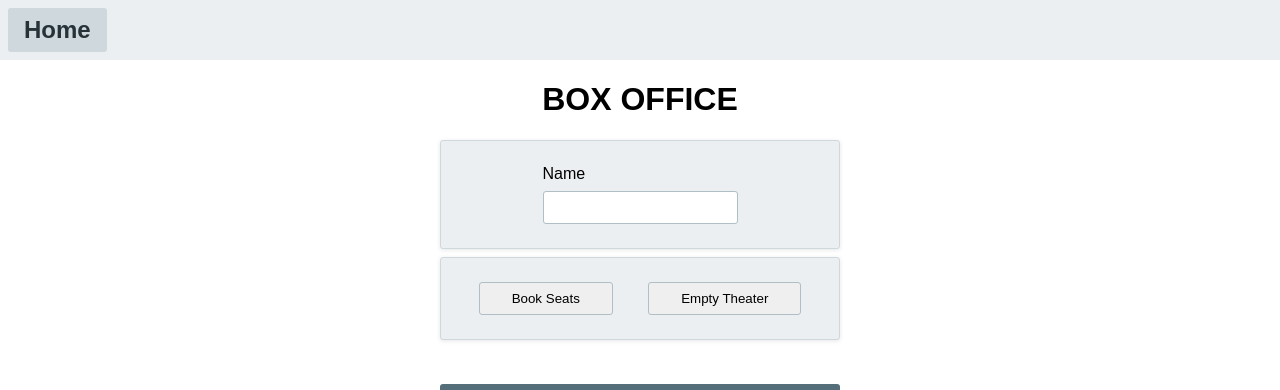
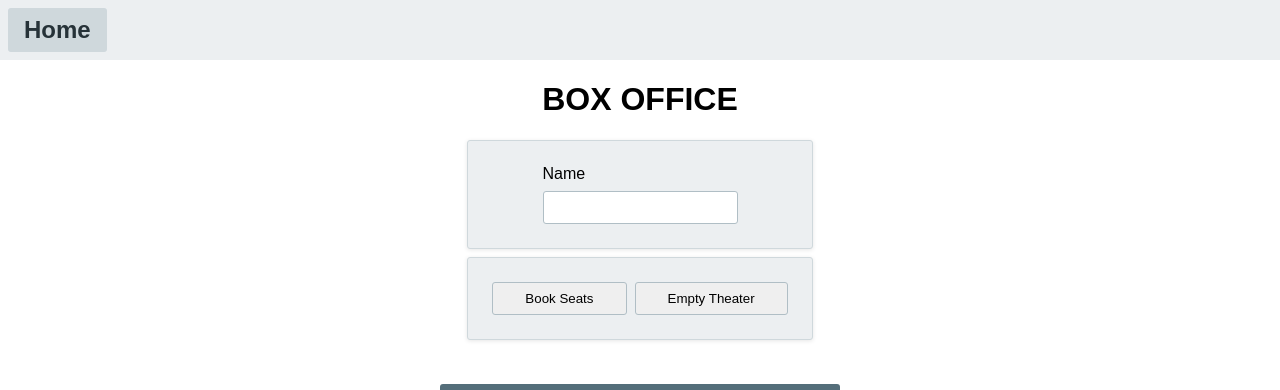
Before and after one commit to duckyb/sviluppo-servizi-web-2022, an Angular app: page /1 in a window 1280 px wide. Shown: the top 390 px of the page. Built offline with nearby package versions, Linux system fonts and the light colour scheme; no server answers.

Commit message:
Refactor theater-actions into component

```diff
--- a/src/app/app.module.ts
+++ b/src/app/app.module.ts
@@ -8,13 +8,15 @@ import { AppComponent } from './app.component';
 import { TheaterComponent } from './theater/theater.component';
 import { TheaterLayoutComponent } from './theater-layout/theater-layout.component';
 import { SelectionLayoutComponent } from './selection-layout/selection-layout.component';
+import { TheaterActionsComponent } from './theater-actions/theater-actions.component';
 
 @NgModule({
   declarations: [
     AppComponent,
     TheaterComponent,
     TheaterLayoutComponent,
-    SelectionLayoutComponent
+    SelectionLayoutComponent,
+    TheaterActionsComponent
   ],
   imports: [
     BrowserModule,
--- /dev/null
+++ b/src/app/theater-actions/theater-actions.component.scss
@@ -0,0 +1,7 @@
+@import '../styles/variables.scss';
+
+.theater-actions__buttons {
+    display: flex;
+    gap: $space;
+    justify-content: space-around;
+}
--- /dev/null
+++ b/src/app/theater-actions/theater-actions.component.ts
@@ -0,0 +1,15 @@
+import { Component, EventEmitter, Output } from '@angular/core';
+
+@Component({
+  selector: 'theater-actions',
+  template: `
+    <div class="theater-actions__buttons card">
+      <button (click)="saveSeats.emit()">Book Seats</button>
+      <button (click)="resetSeats.emit()">Empty Theater</button>
+    </div>`,
+  styleUrls: ['./theater-actions.component.scss']
+})
+export class TheaterActionsComponent {
+  @Output() saveSeats = new EventEmitter();
+  @Output() resetSeats = new EventEmitter();
+}
--- a/src/app/theater-layout/theater-layout.component.html
+++ b/src/app/theater-layout/theater-layout.component.html
@@ -13,10 +13,10 @@
                 id="username">
             </div>
         </div>
-        <div class="theater-layout__actions-buttons card">
-            <button (click)="saveSelectedSeats()">Book Seats</button>
-            <button (click)="resetTheather()">Empty Theater</button>
-        </div>
+        <theater-actions
+            (saveSeats)="saveSelectedSeats()"
+            (resetSeats)="resetTheater()">
+        </theater-actions>
     </section>
     <theater [data]="theaterUI"></theater>
 </div>
--- a/src/app/theater-layout/theater-layout.component.scss
+++ b/src/app/theater-layout/theater-layout.component.scss
@@ -2,10 +2,14 @@
 
 .theater-layout {
     text-align: center;
+    display: flex;
+    flex-direction: column;
+    align-items: center;
 
     &__actions {
         display: flex;
         flex-direction: column;
+        max-width: 400px;
         gap: $space;
 
         input {
@@ -13,7 +17,6 @@
         }
 
         .card {
-            max-width: 400px;
             width: 100%;
         }
 
@@ -29,11 +32,5 @@
             align-items: flex-start;
             gap: $space;
         }
-
-        &-buttons {
-            display: flex;
-            gap: $space;
-            justify-content: space-around;
-        }
     }
 }
--- a/src/app/theater-layout/theater-layout.component.ts
+++ b/src/app/theater-layout/theater-layout.component.ts
@@ -43,7 +43,7 @@ export class TheaterLayoutComponent {
     this.apiService.getSeats$().subscribe({
       next: (res: TheaterSeats) => {
         if (!res) {
-          this.resetTheather()
+          this.resetTheater()
         } else {
           this.theaterUI = res;
         }
@@ -76,7 +76,7 @@ export class TheaterLayoutComponent {
   /**
    * Empty out all of the strings from a theater, resetting the view
    */
-  resetTheather() {
+  resetTheater() {
     this.apiService.resetTheater$().subscribe(() => {
       this.theaterUI = cloneObject(DEFAULT_THEATER);
     })
```
